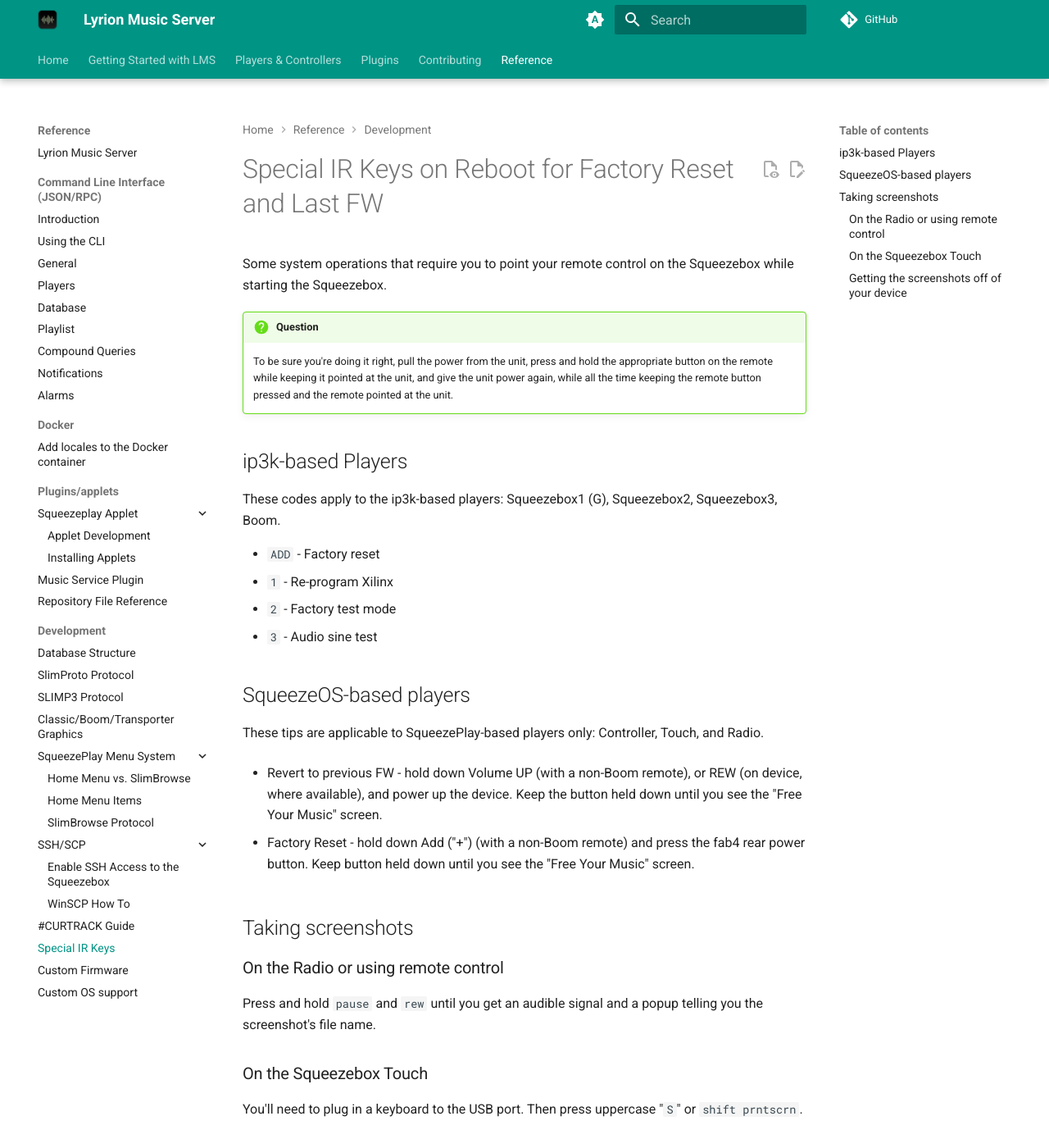
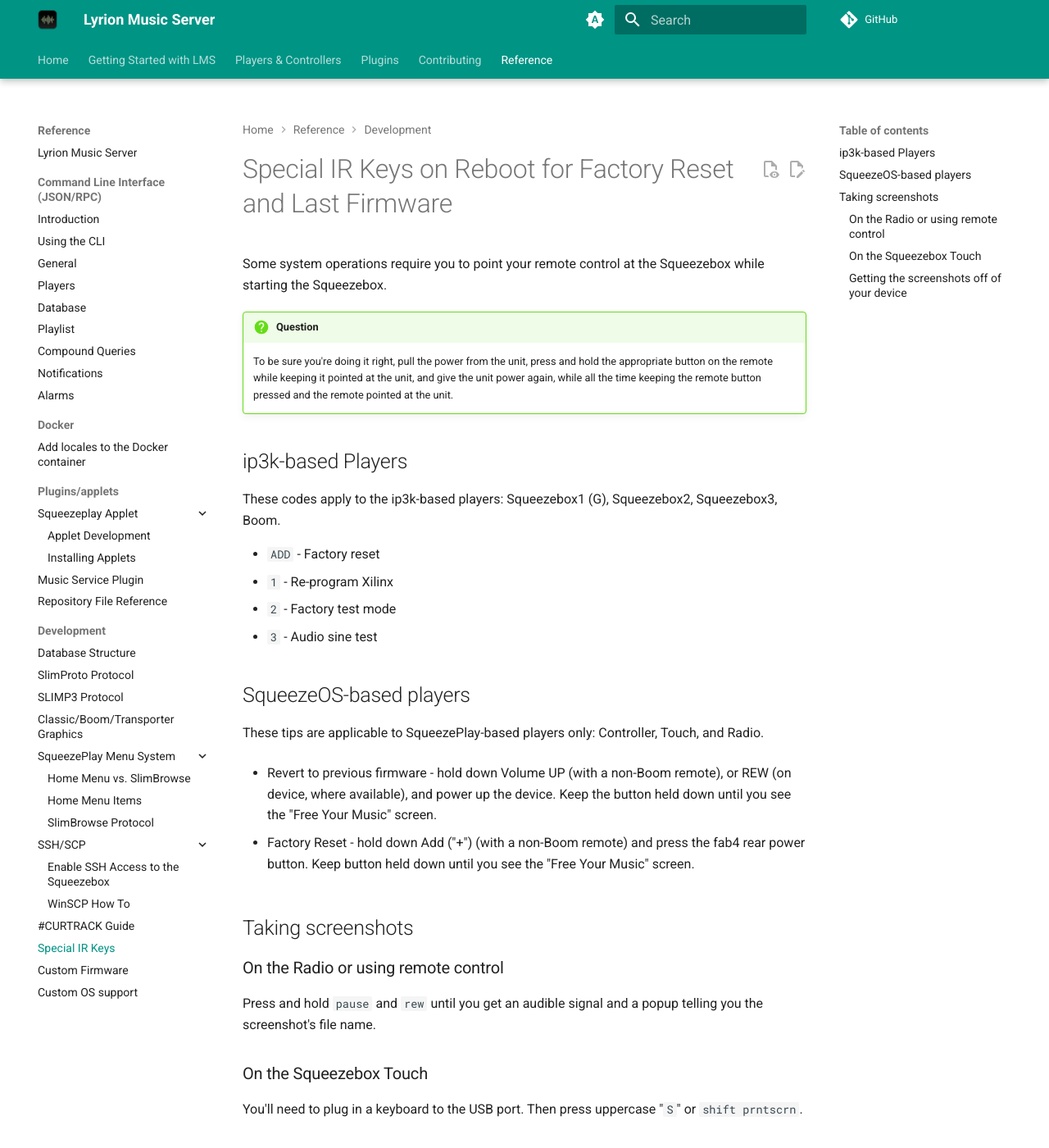
Before and after one commit to LMS-Community/lms-community.github.io, an MkDocs documentation site: the page built from docs/reference/special-ir-keys-reset.md, in a window 1280 px wide and 1400 px high. Shown: the whole window at 82% size. Built offline with MkDocs 1.6.1 and Material for MkDocs 9.7.7, drawn with Linux system fonts in a browser that asks for light colours; a script that is not in the unit is left out; plug-ins that fetch from the network failed and are left out; comment, search, counter and statistics services are not loaded.

Commit message:
minor grammar fixes

```diff
--- a/docs/reference/special-ir-keys-reset.md
+++ b/docs/reference/special-ir-keys-reset.md
@@ -3,9 +3,9 @@
 title: Special IR Keys
 ---
 
-# Special IR Keys on Reboot for Factory Reset and Last FW
+# Special IR Keys on Reboot for Factory Reset and Last Firmware
 
-Some system operations that require you to point your remote control on the Squeezebox while starting the Squeezebox.
+Some system operations require you to point your remote control at the Squeezebox while starting the Squeezebox.
 
 !!! question
     To be sure you're doing it right, pull the power from the unit, press and hold the appropriate button on the remote while keeping it pointed at the unit, and give the unit power again, while all the time keeping the remote button pressed and the remote pointed at the unit.
@@ -24,7 +24,7 @@
 
 These tips are applicable to SqueezePlay-based players only: Controller, Touch, and Radio.
 
-* Revert to previous FW - hold down Volume UP (with a non-Boom remote), or REW (on device, where available), and power up the device. Keep the button held down until you see the "Free Your Music" screen.
+* Revert to previous firmware - hold down Volume UP (with a non-Boom remote), or REW (on device, where available), and power up the device. Keep the button held down until you see the "Free Your Music" screen.
 
 * Factory Reset - hold down Add ("+") (with a non-Boom remote) and press the fab4 rear power button. Keep button held down until you see the "Free Your Music" screen.
 
```
Also changed, not shown: docs/reference/custom-firmware.md (+1 -1 lines).
